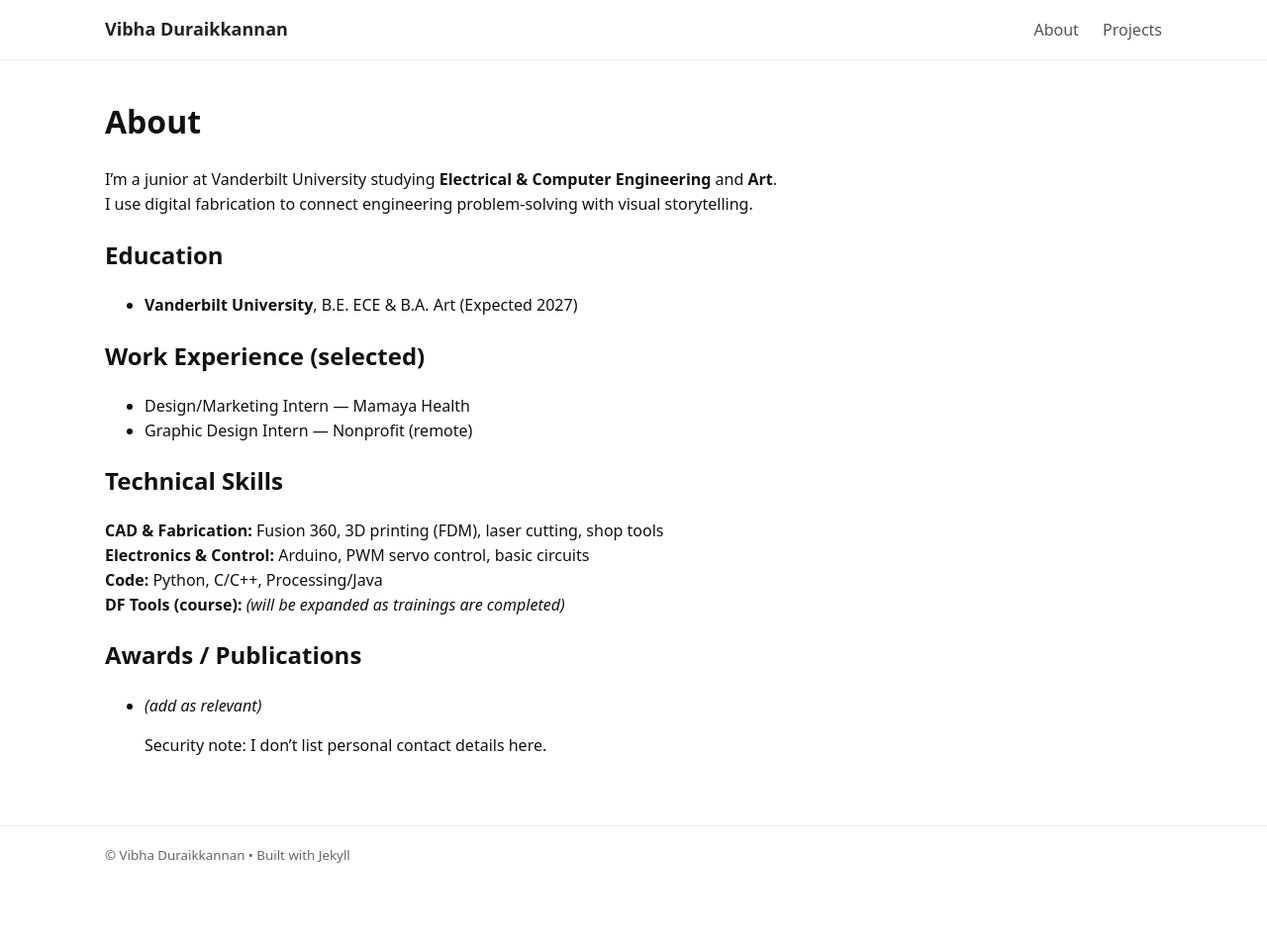
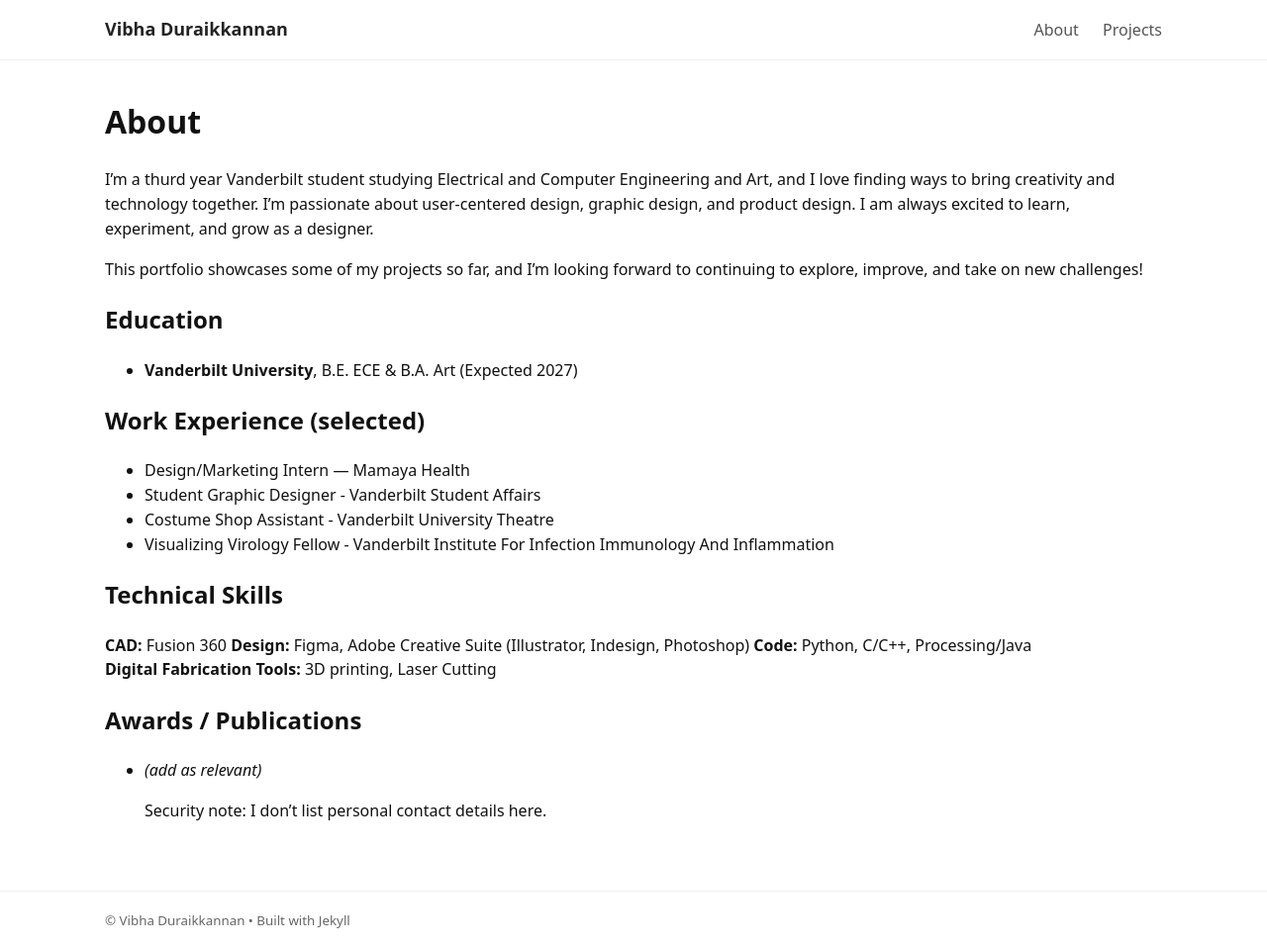
Before and after one commit to vibs-27/vibhadurai.github.io, a Jekyll site: the page built from about.md, in a window 1280 px wide and 958 px high. Shown: the whole window at 99% size. Built offline with Jekyll 4.4.1, drawn with Linux system fonts in a browser that asks for light colours.

Commit message:
Update about.md

```diff
--- a/about.md
+++ b/about.md
@@ -5,22 +5,24 @@ title: About
 
 # About
 
-I’m a junior at Vanderbilt University studying **Electrical & Computer Engineering** and **Art**.
-I use digital fabrication to connect engineering problem-solving with visual storytelling.
+I’m a thurd year Vanderbilt student studying Electrical and Computer Engineering and Art, and I love finding ways to bring creativity and technology together. I’m passionate about user-centered design, graphic design, and product design. I am always excited to learn, experiment, and grow as a designer.
+
+This portfolio showcases some of my projects so far, and I’m looking forward to continuing to explore, improve, and take on new challenges!
 
 ## Education
 - **Vanderbilt University**, B.E. ECE & B.A. Art (Expected 2027)
 
 ## Work Experience (selected)
 - Design/Marketing Intern — Mamaya Health
-- Graphic Design Intern — Nonprofit (remote)
+- Student Graphic Designer - Vanderbilt Student Affairs
+- Costume Shop Assistant - Vanderbilt University Theatre
+- Visualizing Virology Fellow - Vanderbilt Institute For Infection Immunology And Inflammation
 
 ## Technical Skills
-**CAD & Fabrication:** Fusion 360, 3D printing (FDM), laser cutting, shop tools
-**Electronics & Control:** Arduino, PWM servo control, basic circuits
+**CAD:** Fusion 360
+**Design:** Figma, Adobe Creative Suite (Illustrator, Indesign, Photoshop)
 **Code:** Python, C/C++, Processing/Java
-**DF Tools (course):** *(will be expanded as trainings are completed)*
-
+**Digital Fabrication Tools:** 3D printing, Laser Cutting
 ## Awards / Publications
 - *(add as relevant)*
 
```
